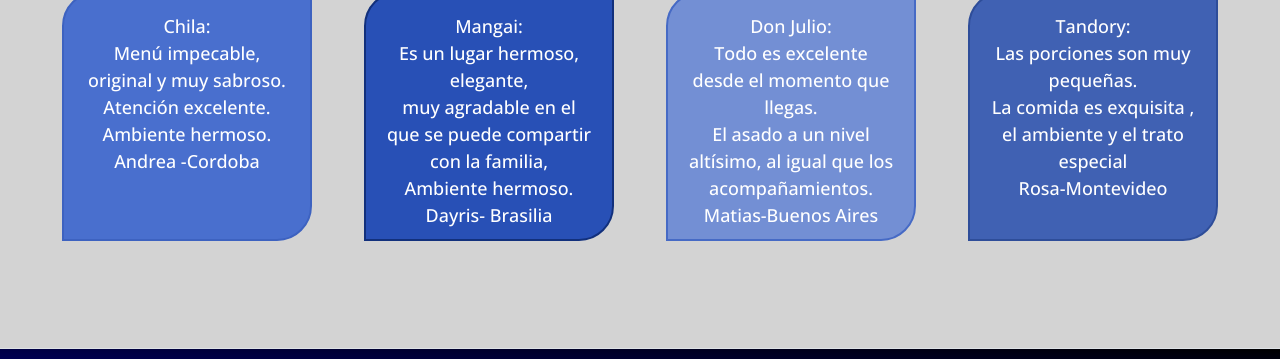
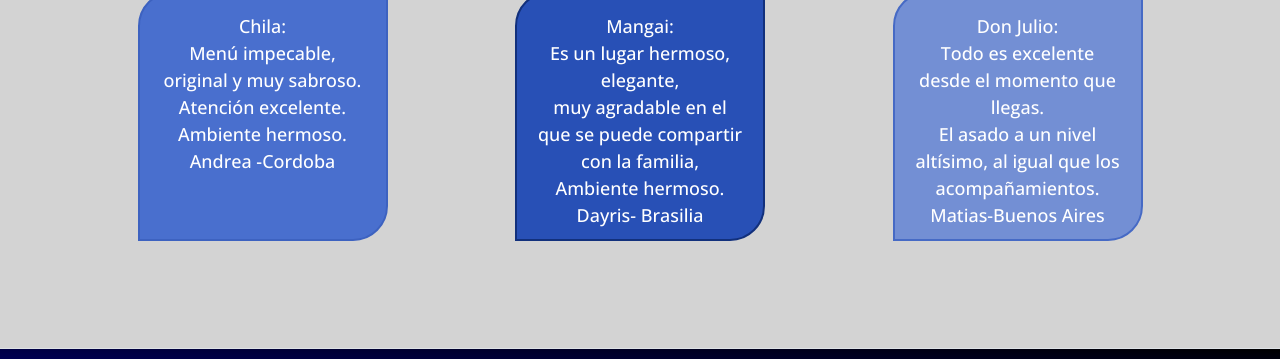
Before and after one commit to BeluPuentes/git-curso, a plain HTML site: page views/resenias.html in a window 1280 px wide. Shown: the part 724-1083 px from the top of the page. Drawn offline with nearby package versions, Linux system fonts and the light colour scheme.

Commit message:
saque una resenia

```diff
--- a/views/resenias.html
+++ b/views/resenias.html
@@ -87,15 +87,7 @@
         Matias-Buenos Aires
     </div>
 
-    <div class="caja--caja4">
-        Tandory:
-        <br>
-        Las porciones son muy pequeñas.
-        <br>
-        La comida es exquisita , el ambiente y el trato especial
-        <br>
-        Rosa-Montevideo
-    </div>
+
     </section>
     <br>
 </section>
```
